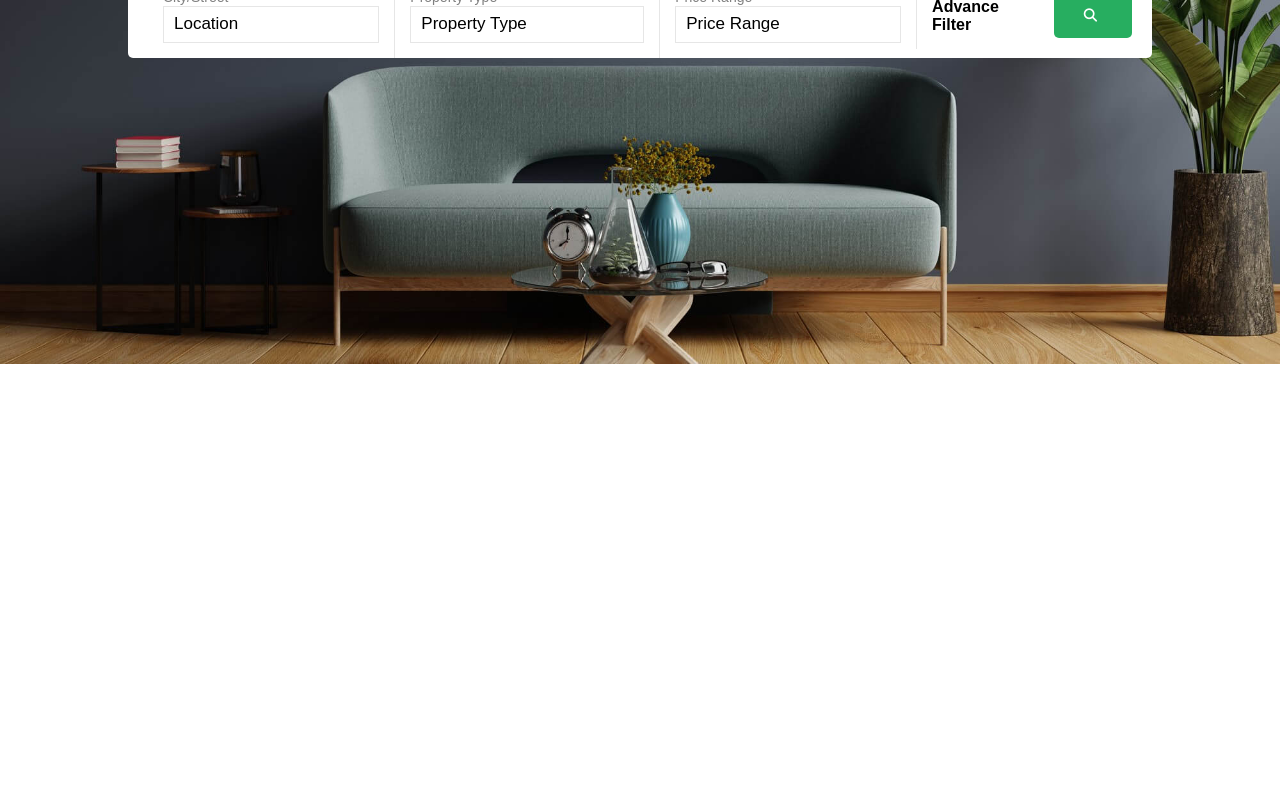
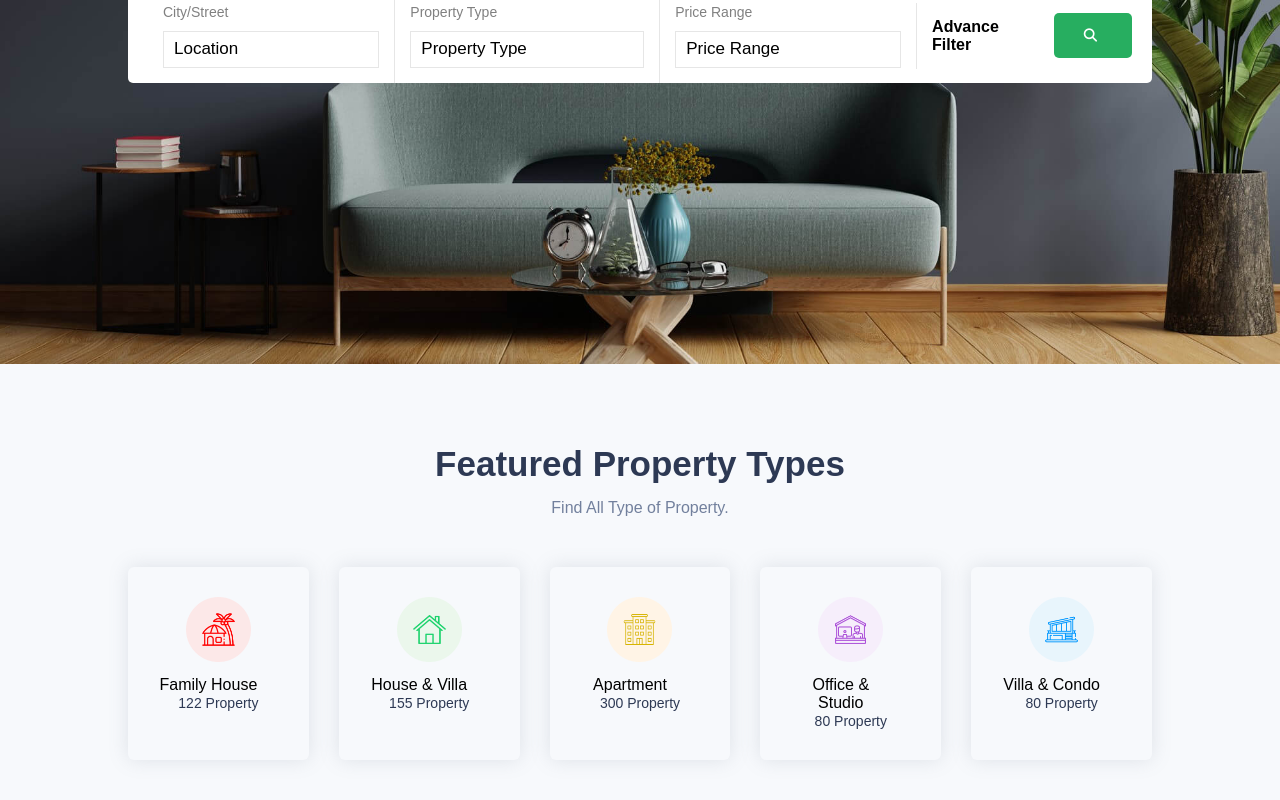
Before and after one commit to Rawand-abu-shammala/Real-estate-website-using-react.js, a React (Create React App) app: page / in a window 1280 px wide. Shown: the part 436-1236 px from the top of the page. Before the commit the page ends 800 px from the top, so only its background shows below. Built offline with nearby package versions, Linux system fonts and the light colour scheme.

Commit message:
Add featured component for project

```diff
--- a/src/App.css
+++ b/src/App.css
@@ -45,3 +45,53 @@ button {
 button i {
     margin-right: 5px;
 }
+
+.heading {
+    text-align: center;
+    width: 70%;
+    margin: auto;
+}
+
+.heading h1 {
+    color: #2d3954;
+    font-weight: 600;
+    text-transform: capitalize;
+    font-size: 35px;
+}
+
+.heading p {
+    color: #72809d;
+    margin-top: 15px;
+}
+
+textarea,
+input {
+    border: none;
+    outline: none;
+    background: none;
+}
+
+.background {
+    padding: 80px 0;
+    position: relative;
+    background: #f7f9fc;
+}
+
+.grid5 {
+    display: grid;
+    grid-template-columns: repeat(5, 1fr);
+    grid-gap: 30px;
+}
+
+label {
+    color: #2d3954;
+    font-size: 14px;
+}
+
+.mtop {
+    margin-top: 50px;
+}
+
+h4 {
+    font-weight: 500;
+}
--- a/src/components/common/header/Header.jsx
+++ b/src/components/common/header/Header.jsx
@@ -33,7 +33,7 @@ const Header = () => {
         </div>
 
         <div className="button flex">
-          <h4>
+          <h4 className='my-list'>
             <span className='list'>2</span> My List
           </h4>
           <button className='btn-1'>
--- a/src/components/data/Data.js
+++ b/src/components/data/Data.js
@@ -24,3 +24,31 @@ export const nav = [
       path: "/contact",
     },
   ]
+
+export const featured = [
+    {
+      cover: "/images/hero/h1.png",
+      name: "Family House",
+      total: "122 Property",
+    },
+    {
+      cover: "/images/hero/h2.png",
+      name: "House & Villa",
+      total: "155 Property",
+    },
+    {
+      cover: "/images/hero/h3.png",
+      name: "Apartment",
+      total: "300 Property",
+    },
+    {
+      cover: "/images/hero/h4.png",
+      name: "Office & Studio",
+      total: "80 Property",
+    },
+    {
+      cover: "/images/hero/h6.png",
+      name: "Villa & Condo",
+      total: "80 Property",
+    },
+]
--- a/src/components/home/Home.jsx
+++ b/src/components/home/Home.jsx
@@ -1,10 +1,12 @@
 import React from 'react'
 import Hero from './hero/Hero'
+import Featured from './featured/Featured'
 
 const Home = () => {
   return (
     <div>
         <Hero />
+        <Featured />
     </div>
   )
 }
--- /dev/null
+++ b/src/components/home/featured/Featured.css
@@ -0,0 +1,17 @@
+.featured .box {
+    box-shadow: 0 0 20px 0 rgb(112 121 138 / 18%);
+    border-radius: 6px;
+    text-align: center;
+    padding: 30px;
+    cursor: pointer;
+}
+
+.featured img {
+    width: 65px;
+    height: 65px;
+    margin: auto;
+}
+
+h4.name {
+    margin-top: 10px;
+}
--- /dev/null
+++ b/src/components/home/featured/Featured.jsx
@@ -0,0 +1,19 @@
+import React from "react"
+import "./Featured.css"
+import Heading from "../../common/Heading"
+import FeaturedCard from "./FeaturedCard"
+
+const Featured = () => {
+  return (
+    <>
+      <section className='featured background'>
+        <div className='container'>
+          <Heading title='Featured Property Types' subtitle='Find All Type of Property.' />
+          <FeaturedCard />
+        </div>
+      </section>
+    </>
+  )
+}
+
+export default Featured
--- /dev/null
+++ b/src/components/home/featured/FeaturedCard.jsx
@@ -0,0 +1,20 @@
+import React from "react"
+import { featured } from "../../data/Data"
+
+const FeaturedCard = () => {
+  return (
+    <>
+      <div className='content grid5 mtop'>
+        {featured.map((items, index) => (
+          <div className='box' key={index}>
+            <img src={items.cover} alt='' />
+            <h4 className="name">{items.name}</h4>
+            <label>{items.total}</label>
+          </div>
+        ))}
+      </div>
+    </>
+  )
+}
+
+export default FeaturedCard
--- a/src/components/home/hero/Hero.css
+++ b/src/components/home/hero/Hero.css
@@ -14,13 +14,11 @@
 .hero h1{
     color: #fff;
     font-size: 60px;
-    text-align: center;
 }
 
 .hero p {
     color: #fff;
     opacity: 0.8;
-    text-align: center;
 }
 
 form {
@@ -33,6 +31,7 @@ form {
 form input {
     padding: 10px;
     width: 100%;
+    margin-top: 10px;
     border: 1px solid rgba(128, 128, 128, 0.2);
 }
 
@@ -56,6 +55,7 @@ form .box:nth-child(1) {
 
 form h4 {
     font-weight: 600;
+    width: 100%;
 }
 
 @media screen and (max-width: 800px) {
```
